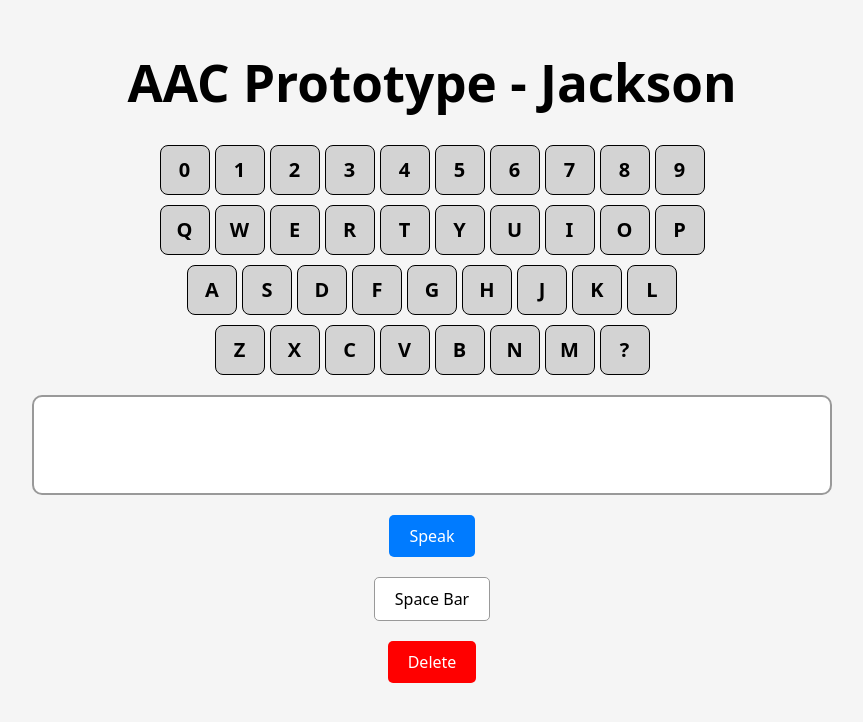
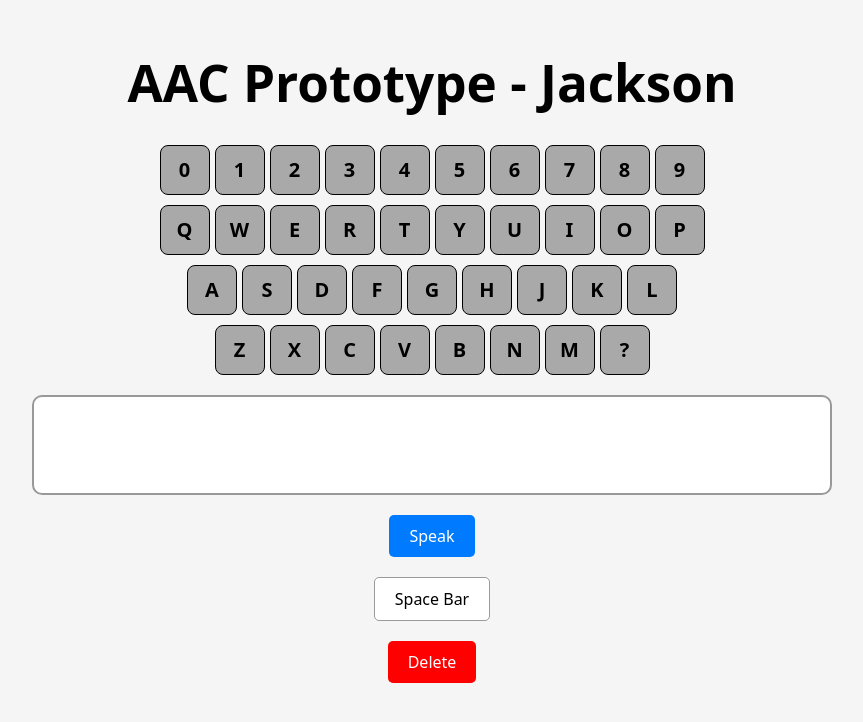
Before and after one commit to mslaurenajackson/AacReact, a React (Vite) app: page / in a window 1280 px wide. Shown: the top 722 px of the page, without its empty margins (208-1071 px from the left). Built offline with nearby package versions, Linux system fonts and the light colour scheme.

Commit message:
Created a darker color for buttons

```diff
--- a/src/App.jsx
+++ b/src/App.jsx
@@ -86,7 +86,7 @@ function App() {
                     justifyContent: "center",
                     alignItems: "center",
                     border: "1px solid black",
-                    backgroundColor: "lightgray",
+                    backgroundColor: "darkgray",
                     fontSize: "20px",
                     fontWeight: "bold",
                   }}
```
